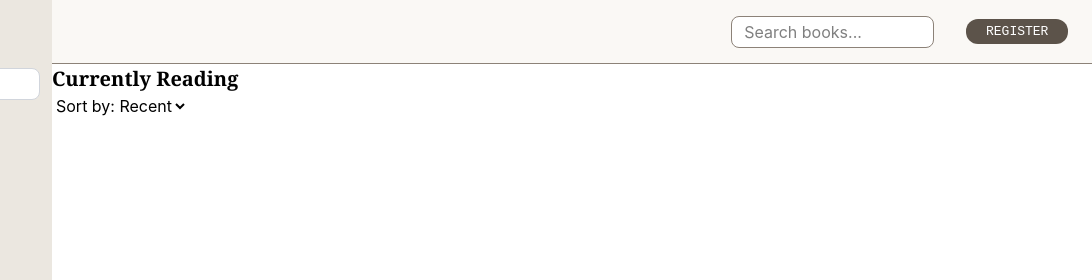
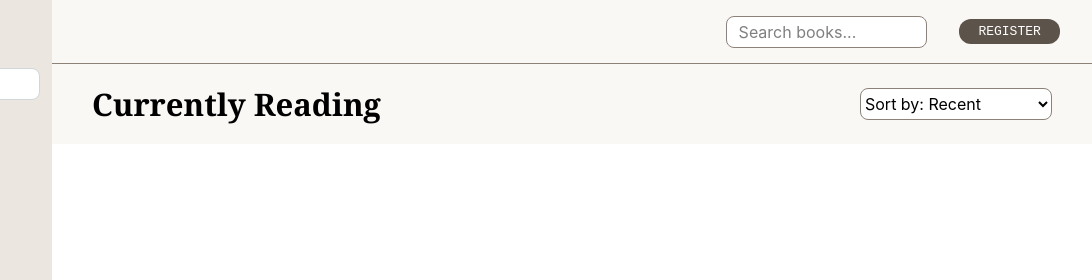
Before and after one commit to SvetlinGG/Personal-Reading-List, a website built with Vite: page index.html in a window 1280 px wide. Shown: the top 280 px of the page, 188-1280 px from the left. Built offline with nearby package versions, Linux system fonts and the light colour scheme.

Commit message:
complete main section

```diff
--- a/src/style/base.css
+++ b/src/style/base.css
@@ -2,3 +2,4 @@
 @import url("/src/style/tokens.css");
 @import url("/src/style/sidebar.css");
 @import url("/src/style/header.css");
+@import url("/src/style/main.css");
--- a/src/style/header.css
+++ b/src/style/header.css
@@ -11,7 +11,7 @@ article {
     align-items: center;
     gap: var(--space-8);
     background-color: var(--color-bg-primary);
-    padding-right: var(--space-6);
+    padding-right: var(--space-8);
 }
 .search-books {
     border: 1px solid var(--color-text-tertiary);
--- a/src/style/main.css
+++ b/src/style/main.css
@@ -0,0 +1,19 @@
+
+main {
+    display: flex;
+    align-items: center;
+    justify-content: space-between;
+    padding: var(--space-10);
+    background-color: var(--color-bg-primary);
+    height: var(--space-20);
+}
+.currently {
+    font-size: var(--text-2xl);
+}
+.select {
+    border: 1px solid var(--color-text-tertiary);
+    width: 20%;
+    border-radius: var(--space-2);
+    height: var(--space-8);
+    background-color: var(--color-surface);
+}
```
